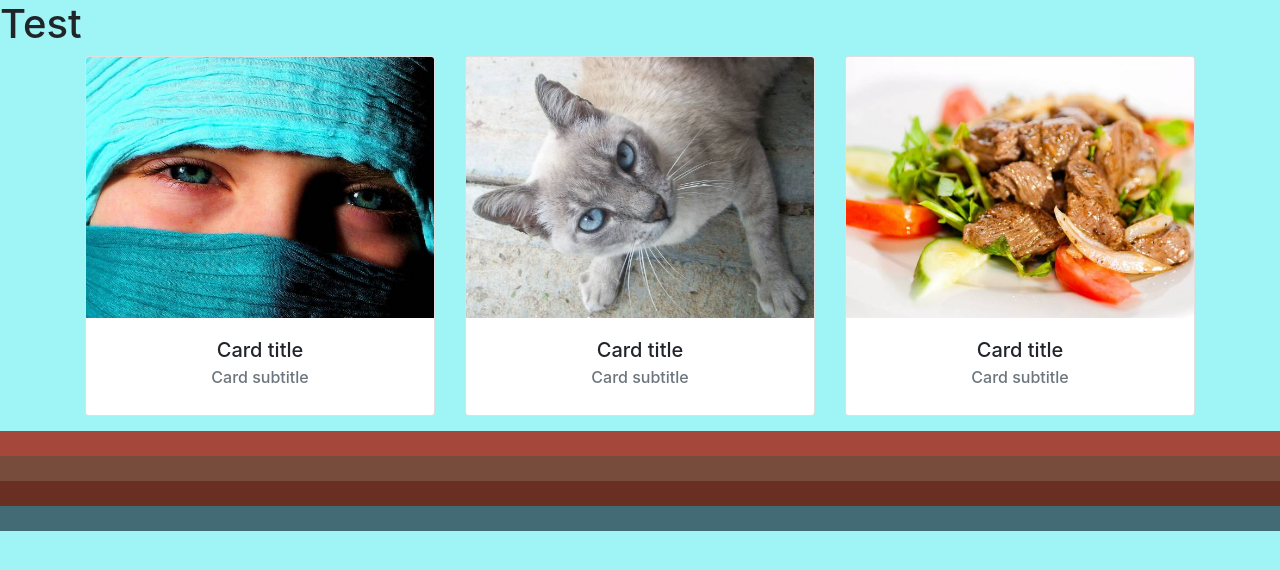
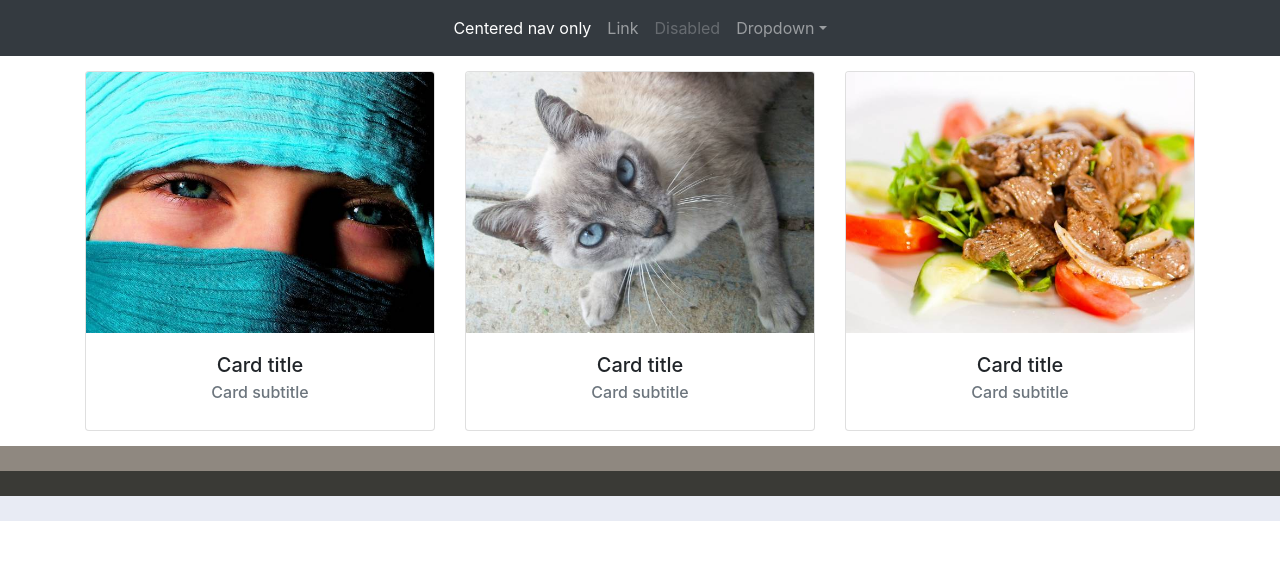
Before and after one commit to JSSOnline/average-color-sample, a plain HTML site: page index.html in a window 1280 px wide. Drawn offline with nearby package versions, Linux system fonts and the light colour scheme.

Commit message:
Added Boostrap + nav

```diff
--- a/index.html
+++ b/index.html
@@ -10,9 +10,36 @@
 
 </head>
 <body onload="avgImageColors()">
-    <h1>Test</h1>
+    <nav class="navbar navbar-expand-lg navbar-dark bg-dark">
+        <button class="navbar-toggler" type="button" data-toggle="collapse" data-target="#navbarsExample08"
+            aria-controls="navbarsExample08" aria-expanded="false" aria-label="Toggle navigation">
+            <span class="navbar-toggler-icon"></span>
+        </button>
 
-    <div class="container">
+        <div class="collapse navbar-collapse justify-content-md-center" id="navbarsExample08">
+            <ul class="navbar-nav">
+                <li class="nav-item active">
+                    <a class="nav-link" href="#">Centered nav only <span class="sr-only">(current)</span></a>
+                </li>
+                <li class="nav-item">
+                    <a class="nav-link" href="#">Link</a>
+                </li>
+                <li class="nav-item">
+                    <a class="nav-link disabled" href="#">Disabled</a>
+                </li>
+                <li class="nav-item dropdown">
+                    <a class="nav-link dropdown-toggle" href="#" id="dropdown08" data-toggle="dropdown"
+                        aria-haspopup="true" aria-expanded="false">Dropdown</a>
+                    <div class="dropdown-menu" aria-labelledby="dropdown08">
+                        <a class="dropdown-item" href="#">Action</a>
+                        <a class="dropdown-item" href="#">Another action</a>
+                        <a class="dropdown-item" href="#">Something else here</a>
+                    </div>
+                </li>
+            </ul>
+        </div>
+    </nav>
+    <div class="container main">
         <div class="row">
             <div class="col-sm">
                 <div class="card">
@@ -46,7 +73,9 @@
 
     <div class="colors">
     </div>
-
+    <script src="https://code.jquery.com/jquery-3.3.1.slim.min.js" integrity="sha384-q8i/X+965DzO0rT7abK41JStQIAqVgRVzpbzo5smXKp4YfRvH+8abtTE1Pi6jizo" crossorigin="anonymous"></script>
+    <script src="https://cdnjs.cloudflare.com/ajax/libs/popper.js/1.14.7/umd/popper.min.js" integrity="sha384-UO2eT0CpHqdSJQ6hJty5KVphtPhzWj9WO1clHTMGa3JDZwrnQq4sF86dIHNDz0W1" crossorigin="anonymous"></script>
+    <script src="https://stackpath.bootstrapcdn.com/bootstrap/4.3.1/js/bootstrap.min.js" integrity="sha384-JjSmVgyd0p3pXB1rRibZUAYoIIy6OrQ6VrjIEaFf/nJGzIxFDsf4x0xIM+B07jRM" crossorigin="anonymous"></script>
     <script src="dist/Vibrant.js"></script>
     <script src="js/main.js"></script>
 </body>
--- a/js/main.js
+++ b/js/main.js
@@ -1,28 +1,5 @@
-// function avgImageColors(){
-//     var img = document.createElement('img');
-//     img.setAttribute('src', 'images/people-q-c-640-480-7.jpg')
-//     img.addEventListener('load', function() {
-//         var vibrant = new Vibrant(img, 64, 5);
-//         var swatches = vibrant.swatches()
-//         for (var swatch in swatches){
-//             if (swatches.hasOwnProperty(swatch) && swatches[swatch]){
-//                 let colors = document.getElementsByClassName('colors');
-//                 let color = document.createElement('div');
-//                 color.style.backgroundColor = swatches[swatch].getHex();
-
-//                 if (swatch == 'Vibrant') {
-//                     document.body.style.backgroundColor = swatches[swatch].getHex();
-//                 }
-
-//                 colors[0].appendChild(color);
-//                 console.log(swatch, swatches[swatch].getHex())
-//             }
-//         }
-//     });
-// }
-
 function avgImageColors(){
-    var img = document.getElementsByTagName('img')[0];
+    var img = document.getElementsByTagName('img')[1];
     console.log(img)
     var vibrant = new Vibrant(img, 64, 3);
     var swatches = vibrant.swatches()
@@ -32,7 +9,7 @@ function avgImageColors(){
             let color = document.createElement('div');
             color.style.backgroundColor = swatches[swatch].getHex();
 
-            if (swatch == 'LightVibrant') {
+            if (swatch == 'Vibrant') {
                 document.body.style.backgroundColor = swatches[swatch].getHex();
             }
             colors[0].appendChild(color);
--- a/style/style.scss
+++ b/style/style.scss
@@ -1,3 +1,18 @@
+.main{
+    margin-top: 15px;
+
+    .card {
+        margin: 0 auto;
+        margin-bottom: 15px;
+        position: relative;
+        display: inline-block;
+    }
+
+    .row{
+        text-align: center;
+    }
+}
+
 .colors{
     width: 100%;
     margin: 0 auto;
@@ -6,14 +21,3 @@
         height: 25px;
     }
 }
-
-.card {
-    margin: 0 auto;
-    margin-bottom: 15px;
-    position: relative;
-    display: inline-block;
-}
-
-.row{
-    text-align: center;
-}
```
Also changed, not shown: style/style.css, style/style.min.css.
